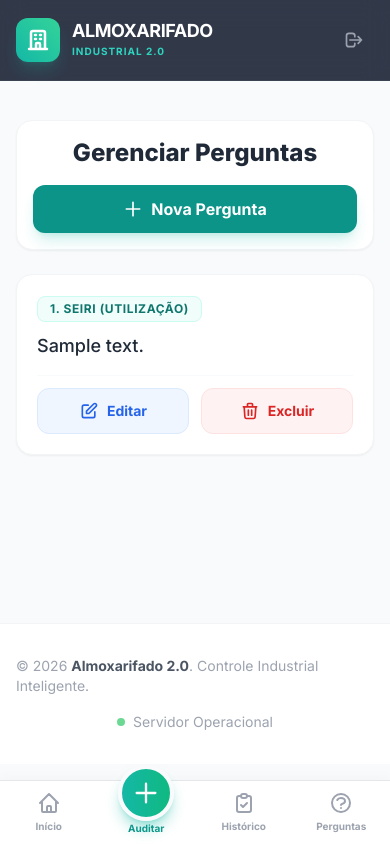
After one commit to pabloaugussto/controle-industrial-django, a Django app: page /5s/questoes/ in a window 390 px wide. The commit adds this page. Run offline with Django 5.2, Linux system fonts and the light colour scheme; a user stored in the database is signed in; tables that the repository leaves empty hold one stand-in row (values such as "Sample post"); some libraries are stand-ins or nearby versions.

Commit message:
Feat: Adiciona gerenciamento de perguntas (CRUD) com layout mobile

```diff
--- a/config/settings.py
+++ b/config/settings.py
@@ -25,7 +25,7 @@ SECRET_KEY = 'django-insecure-%s#v4crdfyj$t*tw3vas%+1nj9nh7oyc*v2s%v&e0d%jfx$84f
 # SECURITY WARNING: don't run with debug turned on in production!
 DEBUG = True
 
-ALLOWED_HOSTS = ['192.168.1.104', 'localhost', '127.0.0.1']
+ALLOWED_HOSTS = ['192.168.1.105', '192.168.1.104', 'localhost', '127.0.0.1']
 
 
 # Application definition
--- a/qualidade/urls.py
+++ b/qualidade/urls.py
@@ -9,5 +9,9 @@ urlpatterns = [
     path('historico/', views.historico_auditorias, name='historico'),
     path('pdf/<int:pk>/', views.gerar_pdf, name='gerar_pdf'),
     path('excluir/<int:pk>/', views.deletar_auditoria, name='deletar_auditoria'),
+    path('questoes/', views.gerenciar_questoes, name='gerenciar_questoes'),
+    path('questoes/nova/', views.editar_questao, name='nova_questao'),
+    path('questoes/editar/<int:pk>/', views.editar_questao, name='editar_questao'),
+    path('questoes/deletar/<int:pk>/', views.deletar_questao, name='deletar_questao'),
 
 ]
--- a/qualidade/views.py
+++ b/qualidade/views.py
@@ -5,7 +5,7 @@ from django.contrib.staticfiles import finders
 import os
 from django.conf import settings
 from django.shortcuts import render, redirect, get_object_or_404
-from django.contrib.auth.decorators import login_required
+from django.contrib.auth.decorators import login_required, user_passes_test
 from django.contrib import messages
 from .models import Questao, Auditoria, Resposta
 from .forms import AuditoriaForm
@@ -14,6 +14,8 @@ from django.db.models import Avg
 from django.utils import timezone
 from datetime import timedelta
 from django.db.models import Case, When, Value, IntegerField
+from .models import Questao
+from .forms import QuestaoForm
 
 @login_required
 def nova_auditoria(request):
@@ -110,3 +112,41 @@ def deletar_auditoria(request, pk):
     messages.success(request, "Auditoria excluída com sucesso!")
 
     return redirect('qualidade:historico')
+
+# Função para checar se é admin (opcional, mas recomendado)
+def is_admin(user):
+    return user.is_staff or user.is_superuser
+
+@login_required
+@user_passes_test(is_admin)
+def gerenciar_questoes(request):
+    questoes = Questao.objects.all().order_by('senso', 'id')
+    return render(request, 'qualidade/gerenciar_questoes.html', {'questoes': questoes})
+
+@login_required
+@user_passes_test(is_admin)
+def editar_questao(request, pk=None):
+    # Se tiver pk, é edição. Se não, é criação.
+    if pk:
+        questao = get_object_or_404(Questao, pk=pk)
+        titulo = "Editar Pergunta"
+    else:
+        questao = None
+        titulo = "Nova Pergunta"
+
+    if request.method == 'POST':
+        form = QuestaoForm(request.POST, instance=questao)
+        if form.is_valid():
+            form.save()
+            return redirect('qualidade:gerenciar_questoes')
+    else:
+        form = QuestaoForm(instance=questao)
+
+    return render(request, 'qualidade/form_questao.html', {'form': form, 'titulo': titulo})
+
+@login_required
+@user_passes_test(is_admin)
+def deletar_questao(request, pk):
+    questao = get_object_or_404(Questao, pk=pk)
+    questao.delete()
+    return redirect('qualidade:gerenciar_questoes')
--- a/templates/base.html
+++ b/templates/base.html
@@ -56,104 +56,50 @@
       }
     </style>
   </head>
-  <body <body class="bg-gray-50 min-h-screen flex flex-col font-sans ... pb-20">
+
+  <body class="bg-gray-50 min-h-screen flex flex-col font-sans pb-20">
     <nav class="glass-nav fixed w-full z-50 transition-all duration-300">
       <div class="max-w-7xl mx-auto px-4 sm:px-6 lg:px-8">
         <div class="flex items-center justify-between h-20">
-          <a
-            href="{% url 'core:index' %}"
-            class="flex items-center gap-3 group"
-          >
-            <div
-              class="p-2.5 bg-gradient-to-tr from-teal-500 to-emerald-400 rounded-xl shadow-lg shadow-teal-500/20 group-hover:shadow-teal-500/40 transition-all duration-300 transform group-hover:scale-105"
-            >
-              <svg
-                class="w-6 h-6 text-white"
-                fill="none"
-                stroke="currentColor"
-                viewBox="0 0 24 24"
-              >
-                <path
-                  stroke-linecap="round"
-                  stroke-linejoin="round"
-                  stroke-width="2.5"
-                  d="M19 21V5a2 2 0 00-2-2H7a2 2 0 00-2 2v16m14 0h2m-2 0h-5m-9 0H3m2 0h5M9 7h1m-1 4h1m4-4h1m-1 4h1m-5 10v-5a1 1 0 011-1h2a1 1 0 011 1v5m-4 0h4"
-                />
+          <a href="{% url 'core:index' %}" class="flex items-center gap-3 group">
+            <div class="p-2.5 bg-gradient-to-tr from-teal-500 to-emerald-400 rounded-xl shadow-lg shadow-teal-500/20 group-hover:shadow-teal-500/40 transition-all duration-300 transform group-hover:scale-105">
+              <svg class="w-6 h-6 text-white" fill="none" stroke="currentColor" viewBox="0 0 24 24">
+                <path stroke-linecap="round" stroke-linejoin="round" stroke-width="2.5" d="M19 21V5a2 2 0 00-2-2H7a2 2 0 00-2 2v16m14 0h2m-2 0h-5m-9 0H3m2 0h5M9 7h1m-1 4h1m4-4h1m-1 4h1m-5 10v-5a1 1 0 011-1h2a1 1 0 011 1v5m-4 0h4" />
               </svg>
             </div>
             <div class="flex flex-col">
-              <span
-                class="text-white font-bold text-lg tracking-tight leading-none"
-                >ALMOXARIFADO</span
-              >
-              <span
-                class="text-teal-400 text-[10px] font-bold tracking-widest uppercase mt-1"
-                >Industrial 2.0</span
-              >
+              <span class="text-white font-bold text-lg tracking-tight leading-none">ALMOXARIFADO</span>
+              <span class="text-teal-400 text-[10px] font-bold tracking-widest uppercase mt-1">Industrial 2.0</span>
             </div>
           </a>
 
-          <div
-            class="hidden md:flex items-center bg-white/5 rounded-full px-1.5 py-1.5 border border-white/5 backdrop-blur-sm"
-          >
-            <a
-              href="{% url 'core:index' %}"
-              class="flex items-center gap-2 px-5 py-2 rounded-full text-sm font-medium text-gray-300 hover:text-white hover:bg-white/10 transition-all duration-200"
-            >
-              <svg
-                class="w-4 h-4"
-                fill="none"
-                stroke="currentColor"
-                viewBox="0 0 24 24"
-              >
-                <path
-                  stroke-linecap="round"
-                  stroke-linejoin="round"
-                  stroke-width="2"
-                  d="M4 6a2 2 0 012-2h2a2 2 0 012 2v2a2 2 0 01-2 2H6a2 2 0 01-2-2V6zM14 6a2 2 0 012-2h2a2 2 0 012 2v2a2 2 0 01-2 2h-2a2 2 0 01-2-2V6zM4 16a2 2 0 012-2h2a2 2 0 012 2v2a2 2 0 01-2 2H6a2 2 0 01-2-2v-2zM14 16a2 2 0 012-2h2a2 2 0 012 2v2a2 2 0 01-2 2h-2a2 2 0 01-2-2v-2z"
-                />
+          <div class="hidden md:flex items-center bg-white/5 rounded-full px-1.5 py-1.5 border border-white/5 backdrop-blur-sm">
+            <a href="{% url 'core:index' %}" class="flex items-center gap-2 px-5 py-2 rounded-full text-sm font-medium text-gray-300 hover:text-white hover:bg-white/10 transition-all duration-200">
+              <svg class="w-4 h-4" fill="none" stroke="currentColor" viewBox="0 0 24 24">
+                <path stroke-linecap="round" stroke-linejoin="round" stroke-width="2" d="M4 6a2 2 0 012-2h2a2 2 0 012 2v2a2 2 0 01-2 2H6a2 2 0 01-2-2V6zM14 6a2 2 0 012-2h2a2 2 0 012 2v2a2 2 0 01-2 2h-2a2 2 0 01-2-2V6zM4 16a2 2 0 012-2h2a2 2 0 012 2v2a2 2 0 01-2 2H6a2 2 0 01-2-2v-2zM14 16a2 2 0 012-2h2a2 2 0 012 2v2a2 2 0 01-2 2h-2a2 2 0 01-2-2v-2z" />
               </svg>
               Visão Geral
             </a>
 
-            <a
-              href="{% url 'qualidade:historico' %}"
-              class="flex items-center gap-2 px-5 py-2 rounded-full text-sm font-medium text-gray-300 hover:text-white hover:bg-white/10 transition-all duration-200"
-            >
-              <svg
-                class="w-4 h-4"
-                fill="none"
-                stroke="currentColor"
-                viewBox="0 0 24 24"
-              >
-                <path
-                  stroke-linecap="round"
-                  stroke-linejoin="round"
-                  stroke-width="2"
-                  d="M12 8v4l3 3m6-3a9 9 0 11-18 0 9 9 0 0118 0z"
-                />
+            <a href="{% url 'qualidade:historico' %}" class="flex items-center gap-2 px-5 py-2 rounded-full text-sm font-medium text-gray-300 hover:text-white hover:bg-white/10 transition-all duration-200">
+              <svg class="w-4 h-4" fill="none" stroke="currentColor" viewBox="0 0 24 24">
+                <path stroke-linecap="round" stroke-linejoin="round" stroke-width="2" d="M12 8v4l3 3m6-3a9 9 0 11-18 0 9 9 0 0118 0z" />
               </svg>
               Histórico
             </a>
 
+            {% if user.is_staff %}
+            <a href="{% url 'qualidade:gerenciar_questoes' %}" class="flex items-center gap-2 px-5 py-2 rounded-full text-sm font-medium text-gray-300 hover:text-white hover:bg-white/10 transition-all duration-200">
+                <svg class="w-4 h-4" fill="none" stroke="currentColor" viewBox="0 0 24 24"><path stroke-linecap="round" stroke-linejoin="round" stroke-width="2" d="M8.228 9c.549-1.165 2.03-2 3.772-2 2.21 0 4 1.343 4 3 0 1.4-1.278 2.575-3.006 2.907-.542.104-.994.54-.994 1.093m0 3h.01M21 12a9 9 0 11-18 0 9 9 0 0118 0z"/></svg>
+                Perguntas
+            </a>
+            {% endif %}
+
             <div class="w-px h-4 bg-white/10 mx-1"></div>
 
-            <a
-              href="{% url 'qualidade:nova_auditoria' %}"
-              class="flex items-center gap-2 px-5 py-2 rounded-full text-sm font-bold text-white bg-gradient-to-r from-teal-500 to-emerald-500 shadow-lg shadow-teal-500/25 hover:shadow-teal-500/40 hover:scale-105 transition-all duration-300"
-            >
-              <svg
-                class="w-4 h-4"
-                fill="none"
-                stroke="currentColor"
-                viewBox="0 0 24 24"
-              >
-                <path
-                  stroke-linecap="round"
-                  stroke-linejoin="round"
-                  stroke-width="2"
-                  d="M9 12l2 2 4-4m6 2a9 9 0 11-18 0 9 9 0 0118 0z"
-                />
+            <a href="{% url 'qualidade:nova_auditoria' %}" class="flex items-center gap-2 px-5 py-2 rounded-full text-sm font-bold text-white bg-gradient-to-r from-teal-500 to-emerald-500 shadow-lg shadow-teal-500/25 hover:shadow-teal-500/40 hover:scale-105 transition-all duration-300">
+              <svg class="w-4 h-4" fill="none" stroke="currentColor" viewBox="0 0 24 24">
+                <path stroke-linecap="round" stroke-linejoin="round" stroke-width="2" d="M9 12l2 2 4-4m6 2a9 9 0 11-18 0 9 9 0 0118 0z" />
               </svg>
               Nova Auditoria
             </a>
@@ -162,18 +108,10 @@
           <div class="flex items-center gap-5">
             {% if user.is_authenticated %}
             <div class="text-right hidden sm:block">
-              <p class="text-sm font-bold text-white leading-tight">
-                {{ user.username }}
-              </p>
+              <p class="text-sm font-bold text-white leading-tight">{{ user.username }}</p>
               <div class="flex items-center justify-end gap-1 mt-0.5">
-                <span
-                  class="w-1.5 h-1.5 rounded-full bg-emerald-400 shadow-[0_0_8px_rgba(52,211,153,0.8)]"
-                ></span>
-                <p
-                  class="text-[10px] text-emerald-400 font-semibold uppercase tracking-wide"
-                >
-                  Online
-                </p>
+                <span class="w-1.5 h-1.5 rounded-full bg-emerald-400 shadow-[0_0_8px_rgba(52,211,153,0.8)]"></span>
+                <p class="text-[10px] text-emerald-400 font-semibold uppercase tracking-wide">Online</p>
               </div>
             </div>
 
@@ -181,32 +119,14 @@
 
             <form action="{% url 'logout' %}" method="post">
               {% csrf_token %}
-              <button
-                type="submit"
-                class="p-2.5 rounded-xl text-gray-400 hover:text-white hover:bg-white/10 transition-all duration-200 group"
-                title="Sair"
-              >
-                <svg
-                  class="w-5 h-5 transform group-hover:-translate-x-0.5 transition-transform"
-                  fill="none"
-                  stroke="currentColor"
-                  viewBox="0 0 24 24"
-                >
-                  <path
-                    stroke-linecap="round"
-                    stroke-linejoin="round"
-                    stroke-width="2"
-                    d="M17 16l4-4m0 0l-4-4m4 4H7m6 4v1a3 3 0 01-3 3H6a3 3 0 01-3-3V7a3 3 0 013-3h4a3 3 0 013 3v1"
-                  />
+              <button type="submit" class="p-2.5 rounded-xl text-gray-400 hover:text-white hover:bg-white/10 transition-all duration-200 group" title="Sair">
+                <svg class="w-5 h-5 transform group-hover:-translate-x-0.5 transition-transform" fill="none" stroke="currentColor" viewBox="0 0 24 24">
+                  <path stroke-linecap="round" stroke-linejoin="round" stroke-width="2" d="M17 16l4-4m0 0l-4-4m4 4H7m6 4v1a3 3 0 01-3 3H6a3 3 0 01-3-3V7a3 3 0 013-3h4a3 3 0 013 3v1" />
                 </svg>
               </button>
             </form>
             {% else %}
-            <a
-              href="{% url 'login' %}"
-              class="text-sm font-bold text-white hover:text-teal-400 transition-colors"
-              >Entrar</a
-            >
+            <a href="{% url 'login' %}" class="text-sm font-bold text-white hover:text-teal-400 transition-colors">Entrar</a>
             {% endif %}
           </div>
         </div>
@@ -215,77 +135,31 @@
 
     <div class="h-20"></div>
 
-    <main
-      class="flex-grow container mx-auto px-4 sm:px-6 lg:px-8 py-10 animate-enter"
-    >
+    <main class="flex-grow container mx-auto px-4 sm:px-6 lg:px-8 py-10 animate-enter">
       {% if messages %}
       <div class="max-w-4xl mx-auto mb-8 space-y-3">
         {% for message in messages %}
-        <div
-          class="p-4 rounded-xl border backdrop-blur-sm shadow-sm flex items-center justify-between {% if message.tags == 'success' %} bg-emerald-50/80 border-emerald-200 text-emerald-800 {% elif message.tags == 'error' %} bg-red-50/80 border-red-200 text-red-800 {% else %} bg-blue-50/80 border-blue-200 text-blue-800 {% endif %}"
-        >
+        <div class="p-4 rounded-xl border backdrop-blur-sm shadow-sm flex items-center justify-between {% if message.tags == 'success' %} bg-emerald-50/80 border-emerald-200 text-emerald-800 {% elif message.tags == 'error' %} bg-red-50/80 border-red-200 text-red-800 {% else %} bg-blue-50/80 border-blue-200 text-blue-800 {% endif %}">
           <div class="flex items-center gap-3 font-medium">
             {% if message.tags == 'success' %}
-            <svg
-              class="w-5 h-5"
-              fill="none"
-              stroke="currentColor"
-              viewBox="0 0 24 24"
-            >
-              <path
-                stroke-linecap="round"
-                stroke-linejoin="round"
-                stroke-width="2"
-                d="M5 13l4 4L19 7"
-              />
-            </svg>
+            <svg class="w-5 h-5" fill="none" stroke="currentColor" viewBox="0 0 24 24"><path stroke-linecap="round" stroke-linejoin="round" stroke-width="2" d="M5 13l4 4L19 7" /></svg>
             {% elif message.tags == 'error' %}
-            <svg
-              class="w-5 h-5"
-              fill="none"
-              stroke="currentColor"
-              viewBox="0 0 24 24"
-            >
-              <path
-                stroke-linecap="round"
-                stroke-linejoin="round"
-                stroke-width="2"
-                d="M6 18L18 6M6 6l12 12"
-              />
-            </svg>
+            <svg class="w-5 h-5" fill="none" stroke="currentColor" viewBox="0 0 24 24"><path stroke-linecap="round" stroke-linejoin="round" stroke-width="2" d="M6 18L18 6M6 6l12 12" /></svg>
             {% else %}
-            <svg
-              class="w-5 h-5"
-              fill="none"
-              stroke="currentColor"
-              viewBox="0 0 24 24"
-            >
-              <path
-                stroke-linecap="round"
-                stroke-linejoin="round"
-                stroke-width="2"
-                d="M13 16h-1v-4h-1m1-4h.01M21 12a9 9 0 11-18 0 9 9 0 0118 0z"
-              />
-            </svg>
+            <svg class="w-5 h-5" fill="none" stroke="currentColor" viewBox="0 0 24 24"><path stroke-linecap="round" stroke-linejoin="round" stroke-width="2" d="M13 16h-1v-4h-1m1-4h.01M21 12a9 9 0 11-18 0 9 9 0 0118 0z" /></svg>
             {% endif %} {{ message }}
           </div>
-
-          <button
-            onclick="this.parentElement.remove()"
-            class="opacity-50 hover:opacity-100 font-bold p-1"
-          >
-            ✕
-          </button>
+          <button onclick="this.parentElement.remove()" class="opacity-50 hover:opacity-100 font-bold p-1">✕</button>
         </div>
         {% endfor %}
       </div>
-      {% endif %} {% block content %} {% endblock %}
+      {% endif %}
+
+      {% block content %} {% endblock %}
     </main>
 
     <footer class="bg-white border-t border-gray-100 mt-auto">
-      <div
-        class="max-w-7xl mx-auto py-8 px-4 sm:px-6 lg:px-8 flex flex-col md:flex-row justify-between items-center gap-4 text-sm text-gray-400"
-      >
+      <div class="max-w-7xl mx-auto py-8 px-4 sm:px-6 lg:px-8 flex flex-col md:flex-row justify-between items-center gap-4 text-sm text-gray-400">
         <p>
           &copy; {% now "Y" %}
           <span class="font-bold text-gray-600">Almoxarifado 2.0</span>.
@@ -297,6 +171,7 @@
         </div>
       </div>
     </footer>
+
     <div class="md:hidden fixed bottom-0 left-0 z-50 w-full h-16 bg-white border-t border-gray-200 flex items-center justify-around shadow-[0_-5px_10px_rgba(0,0,0,0.02)]">
 
         <a href="{% url 'core:index' %}" class="flex flex-col items-center justify-center w-full h-full text-gray-400 hover:text-teal-600 active:text-teal-700 transition group">
@@ -316,9 +191,16 @@
             <span class="text-[10px] font-bold">Histórico</span>
         </a>
 
+        {% if user.is_staff %}
+        <a href="{% url 'qualidade:gerenciar_questoes' %}" class="flex flex-col items-center justify-center w-full h-full text-gray-400 hover:text-teal-600 active:text-teal-700 transition group">
+            <svg class="w-6 h-6 mb-1 group-hover:-translate-y-0.5 transition-transform" fill="none" stroke="currentColor" viewBox="0 0 24 24">
+                <path stroke-linecap="round" stroke-linejoin="round" stroke-width="2" d="M8.228 9c.549-1.165 2.03-2 3.772-2 2.21 0 4 1.343 4 3 0 1.4-1.278 2.575-3.006 2.907-.542.104-.994.54-.994 1.093m0 3h.01M21 12a9 9 0 11-18 0 9 9 0 0118 0z"/>
+            </svg>
+            <span class="text-[10px] font-bold">Perguntas</span>
+        </a>
+        {% endif %}
+
     </div>
-</body>
-
 
   </body>
 </html>
--- /dev/null
+++ b/templates/qualidade/gerenciar_questoes.html
@@ -0,0 +1,85 @@
+{% extends 'base.html' %}
+
+{% block content %}
+<div class="max-w-5xl mx-auto space-y-6">
+
+    <div class="flex flex-col md:flex-row justify-between items-center gap-4 bg-white md:bg-transparent p-4 md:p-0 rounded-2xl shadow-sm md:shadow-none border md:border-none border-gray-100">
+        <div>
+            <h1 class="text-2xl md:text-3xl font-extrabold text-gray-800 text-center md:text-left">Gerenciar Perguntas</h1>
+            <p class="text-gray-500 text-sm text-center md:text-left hidden md:block">Adicione ou remova itens do checklist de auditoria.</p>
+        </div>
+        <a href="{% url 'qualidade:nova_questao' %}" class="w-full md:w-auto bg-teal-600 hover:bg-teal-700 text-white px-6 py-3 rounded-xl font-bold shadow-lg shadow-teal-500/20 transition flex items-center justify-center gap-2">
+            <svg class="w-5 h-5" fill="none" stroke="currentColor" viewBox="0 0 24 24"><path stroke-linecap="round" stroke-linejoin="round" stroke-width="2" d="M12 4v16m8-8H4"/></svg>
+            Nova Pergunta
+        </a>
+    </div>
+
+    <div class="md:hidden grid grid-cols-1 gap-4 pb-20">
+        {% for q in questoes %}
+        <div class="bg-white p-5 rounded-2xl shadow-sm border border-gray-100 flex flex-col gap-3">
+
+            <div>
+                <span class="inline-block px-3 py-1 rounded-lg text-xs font-bold uppercase tracking-wider bg-teal-50 text-teal-700 border border-teal-100">
+                    {{ q.get_senso_display }}
+                </span>
+            </div>
+
+            <p class="text-gray-800 font-medium text-lg leading-snug">
+                {{ q.texto }}
+            </p>
+
+            <div class="grid grid-cols-2 gap-3 pt-3 border-t border-gray-50 mt-1">
+                <a href="{% url 'qualidade:editar_questao' q.id %}" class="flex items-center justify-center gap-2 py-3 rounded-xl bg-blue-50 text-blue-600 font-bold text-sm hover:bg-blue-100 transition border border-blue-100">
+                    <svg class="w-5 h-5" fill="none" stroke="currentColor" viewBox="0 0 24 24"><path stroke-linecap="round" stroke-linejoin="round" stroke-width="2" d="M11 5H6a2 2 0 00-2 2v11a2 2 0 002 2h11a2 2 0 002-2v-5m-1.414-9.414a2 2 0 112.828 2.828L11.828 15H9v-2.828l8.586-8.586z"/></svg>
+                    Editar
+                </a>
+                <a href="{% url 'qualidade:deletar_questao' q.id %}" onclick="return confirm('Tem certeza? Isso pode afetar auditorias antigas.')" class="flex items-center justify-center gap-2 py-3 rounded-xl bg-red-50 text-red-600 font-bold text-sm hover:bg-red-100 transition border border-red-100">
+                    <svg class="w-5 h-5" fill="none" stroke="currentColor" viewBox="0 0 24 24"><path stroke-linecap="round" stroke-linejoin="round" stroke-width="2" d="M19 7l-.867 12.142A2 2 0 0116.138 21H7.862a2 2 0 01-1.995-1.858L5 7m5 4v6m4-6v6m1-10V4a1 1 0 00-1-1h-4a1 1 0 00-1 1v3M4 7h16"/></svg>
+                    Excluir
+                </a>
+            </div>
+        </div>
+        {% empty %}
+            <div class="text-center py-10 text-gray-400">Nenhuma pergunta cadastrada.</div>
+        {% endfor %}
+    </div>
+
+    <div class="hidden md:block bg-white rounded-2xl shadow-sm border border-gray-100 overflow-hidden">
+        <table class="w-full text-left">
+            <thead class="bg-gray-50 border-b border-gray-200">
+                <tr>
+                    <th class="px-6 py-4 text-xs font-bold text-gray-500 uppercase w-1/4">Senso</th>
+                    <th class="px-6 py-4 text-xs font-bold text-gray-500 uppercase w-2/4">Pergunta</th>
+                    <th class="px-6 py-4 text-right text-xs font-bold text-gray-500 uppercase w-1/4">Ações</th>
+                </tr>
+            </thead>
+            <tbody class="divide-y divide-gray-100">
+                {% for q in questoes %}
+                <tr class="hover:bg-gray-50 transition group">
+                    <td class="px-6 py-4 text-sm font-bold text-teal-700 whitespace-nowrap align-top pt-5">
+                        <span class="bg-teal-50 px-3 py-1 rounded-full border border-teal-100">
+                            {{ q.get_senso_display }}
+                        </span>
+                    </td>
+                    <td class="px-6 py-4 text-sm text-gray-700 font-medium align-middle">
+                        {{ q.texto }}
+                    </td>
+                    <td class="px-6 py-4 text-right align-middle">
+                        <div class="flex items-center justify-end gap-2">
+                            <a href="{% url 'qualidade:editar_questao' q.id %}" class="flex items-center gap-1 px-3 py-1.5 bg-blue-50 text-blue-600 rounded-lg hover:bg-blue-100 transition text-sm font-bold">
+                                <svg class="w-4 h-4" fill="none" stroke="currentColor" viewBox="0 0 24 24"><path stroke-linecap="round" stroke-linejoin="round" stroke-width="2" d="M15.232 5.232l3.536 3.536m-2.036-5.036a2.5 2.5 0 113.536 3.536L6.5 21.036H3v-3.572L16.732 3.732z"/></svg>
+                                Editar
+                            </a>
+                            <a href="{% url 'qualidade:deletar_questao' q.id %}" onclick="return confirm('Tem certeza?')" class="flex items-center gap-1 px-3 py-1.5 bg-red-50 text-red-600 rounded-lg hover:bg-red-100 transition text-sm font-bold">
+                                <svg class="w-4 h-4" fill="none" stroke="currentColor" viewBox="0 0 24 24"><path stroke-linecap="round" stroke-linejoin="round" stroke-width="2" d="M19 7l-.867 12.142A2 2 0 0116.138 21H7.862a2 2 0 01-1.995-1.858L5 7m5 4v6m4-6v6m1-10V4a1 1 0 00-1-1h-4a1 1 0 00-1 1v3M4 7h16"/></svg>
+                                Excluir
+                            </a>
+                        </div>
+                    </td>
+                </tr>
+                {% endfor %}
+            </tbody>
+        </table>
+    </div>
+</div>
+{% endblock %}
```
Also changed, not shown: qualidade/forms.py (+19 -0 lines), templates/qualidade/form_questao.html (added, +29 -0 lines).
